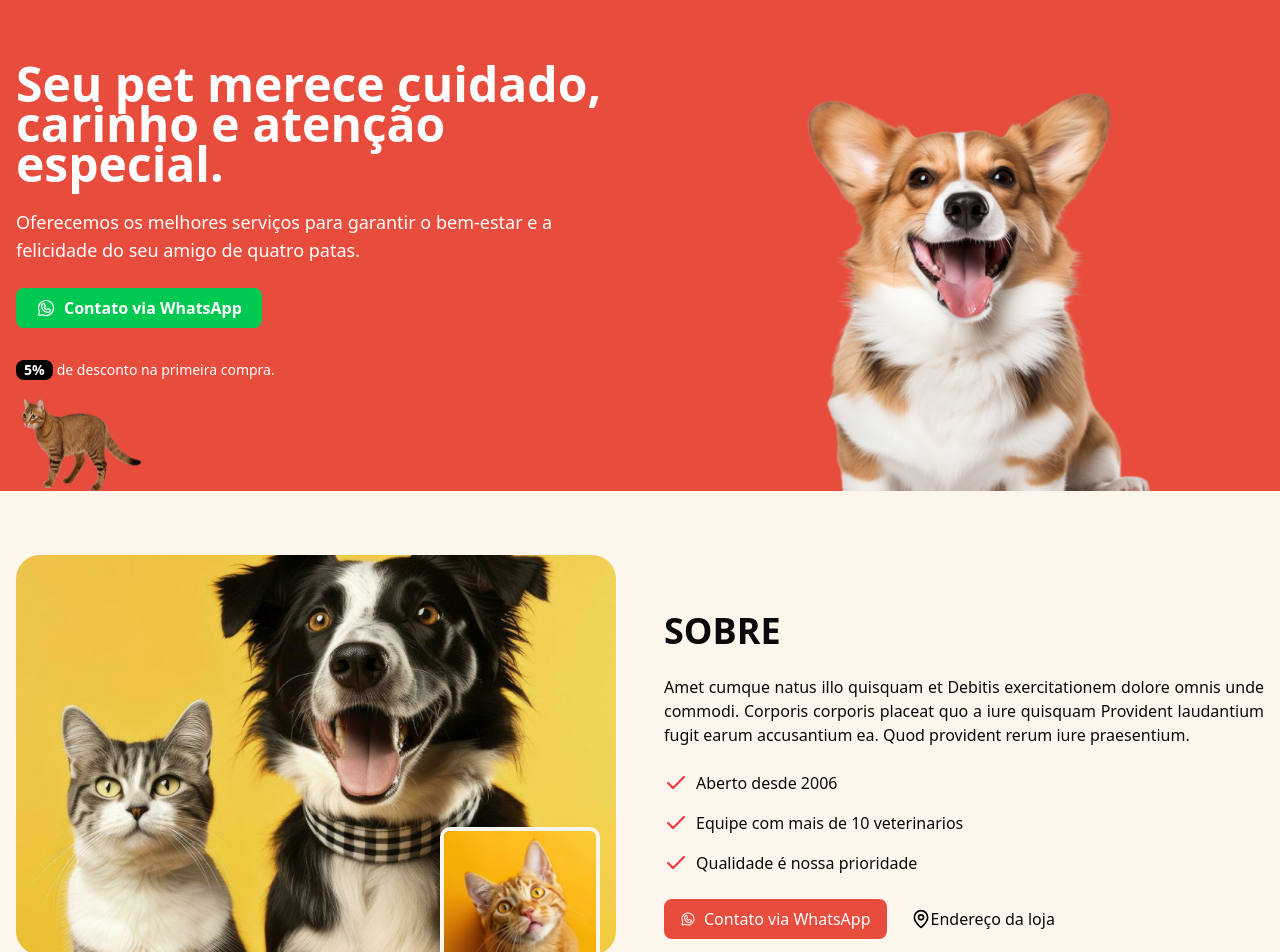
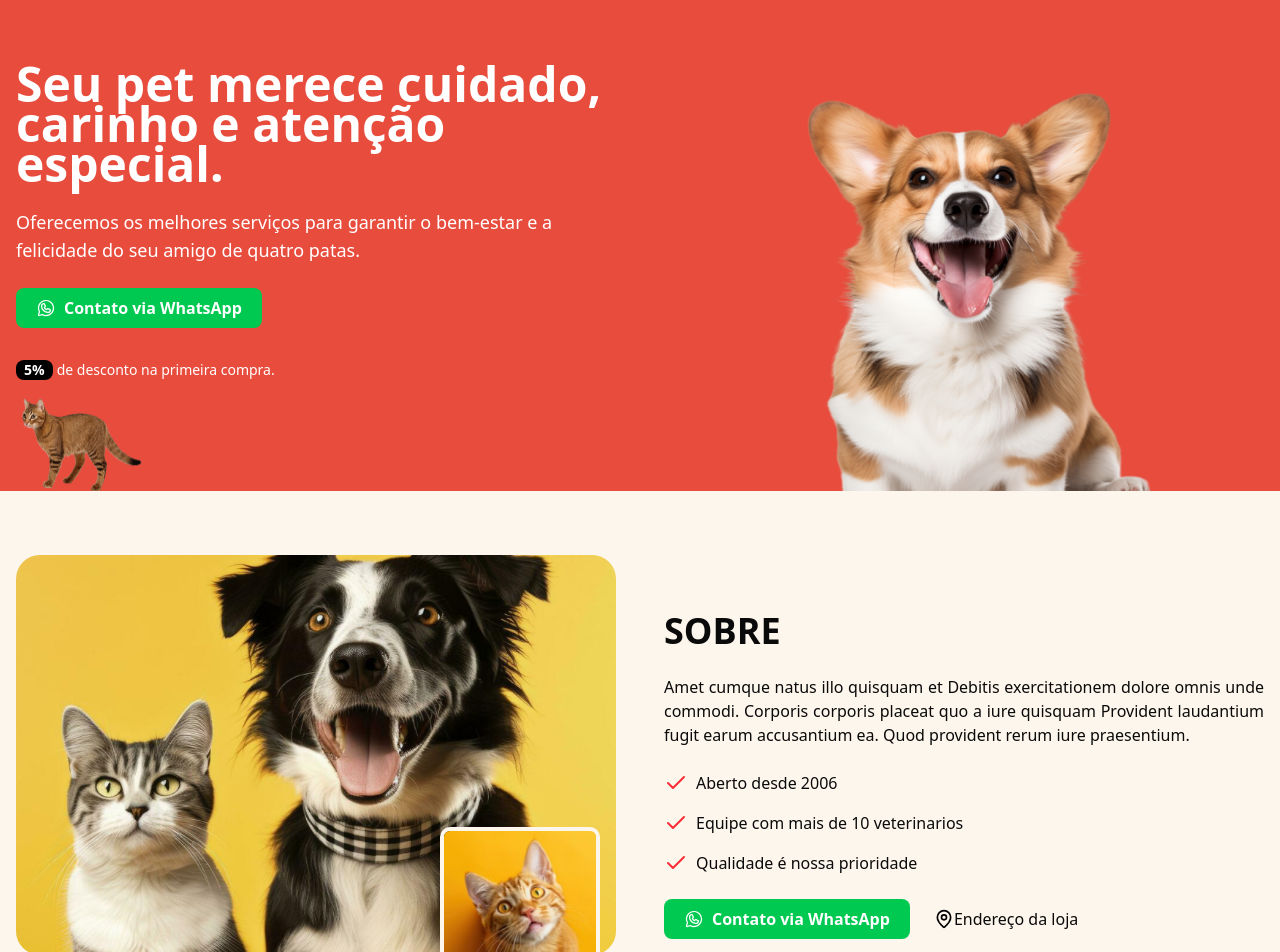
Before and after one commit to rafaelsescato/template-petshop, a Next.js app: page / in a window 1280 px wide. Shown: the top 952 px of the page. Built offline with nearby package versions, Linux system fonts and the light colour scheme.

Commit message:
fix[about]: whatsapp contact button

```diff
--- a/src/app/_components/about.tsx
+++ b/src/app/_components/about.tsx
@@ -58,10 +58,13 @@ export default function About() {
 						<div className="flex gap-2">
 
 							<a
-								href="#"
-								className="bg-[#e84c3d] text-white flex items-center justify-center w-fit gap-2 px-4 py-2 rounded-md"
+								data-aos="fade-up"
+								data-aos-delay="500"
+								target='_blank'
+								href={`https://wa.me/999999999999?text=Olá vim pelo site e gostaria de mais informações sobre promoções.`}
+								className="bg-green-500 px-5 py-2 rounded-md font-semibold  text-white flex items-center justify-center w-fit gap-2"
 							>
-								<WhatsappLogo />
+								<WhatsappLogo className="w-5 h-5" />
 								Contato via WhatsApp
 							</a>
 
```
